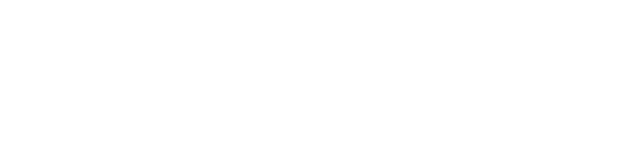
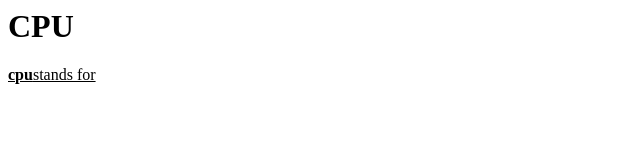
Before and after one commit to iamneo-production/bcdcdcebdedcefadaeccdfffebaeceaec, a website: page public/index.html in a window 1280 px wide. Shown: the whole page, without its empty margins (0-640 px from the left). Drawn offline with Linux system fonts and the light colour scheme.

Commit message:
Backup Commit

```diff
--- a/public/index.html
+++ b/public/index.html
@@ -1,6 +1,9 @@
 <html>
     <title> HTML Basic 1</title>
-    <head><h1></h1></head>
+    <head><h1>CPU</h1></head>
+    <p>
+        <u><b>cpu</b>stands for
+    </p>
 
 </html>
     </html>
```
